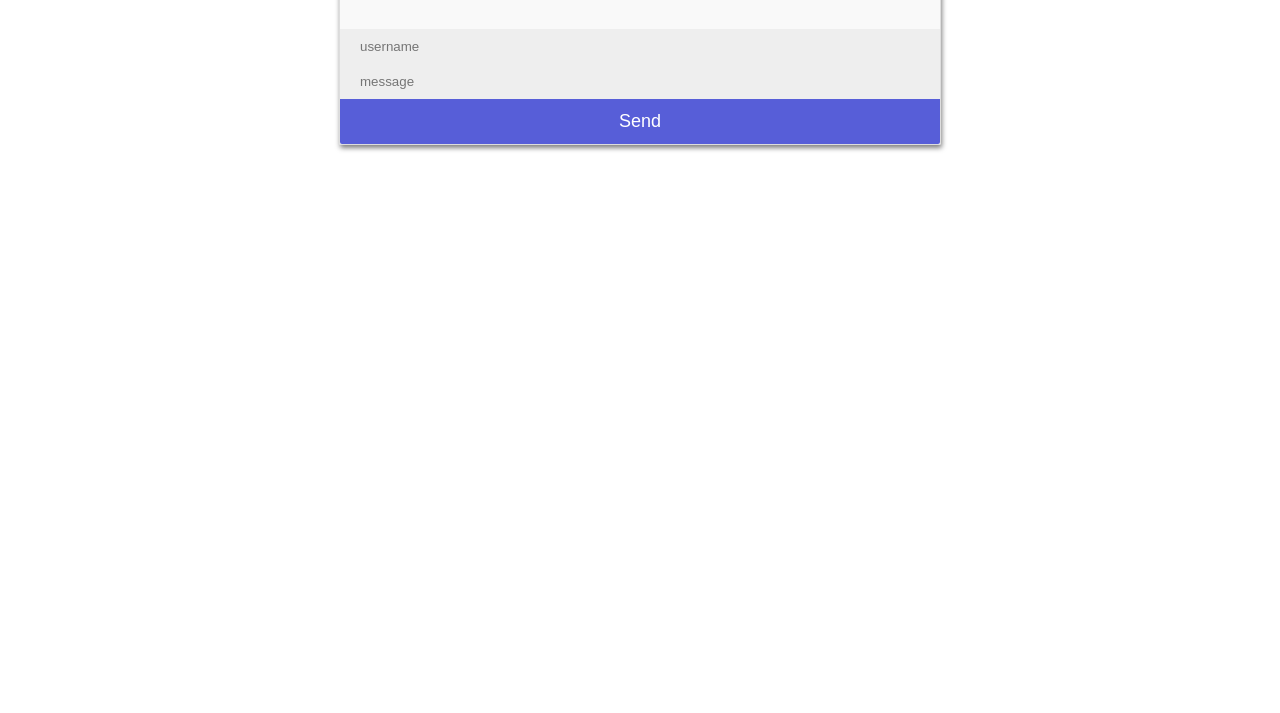
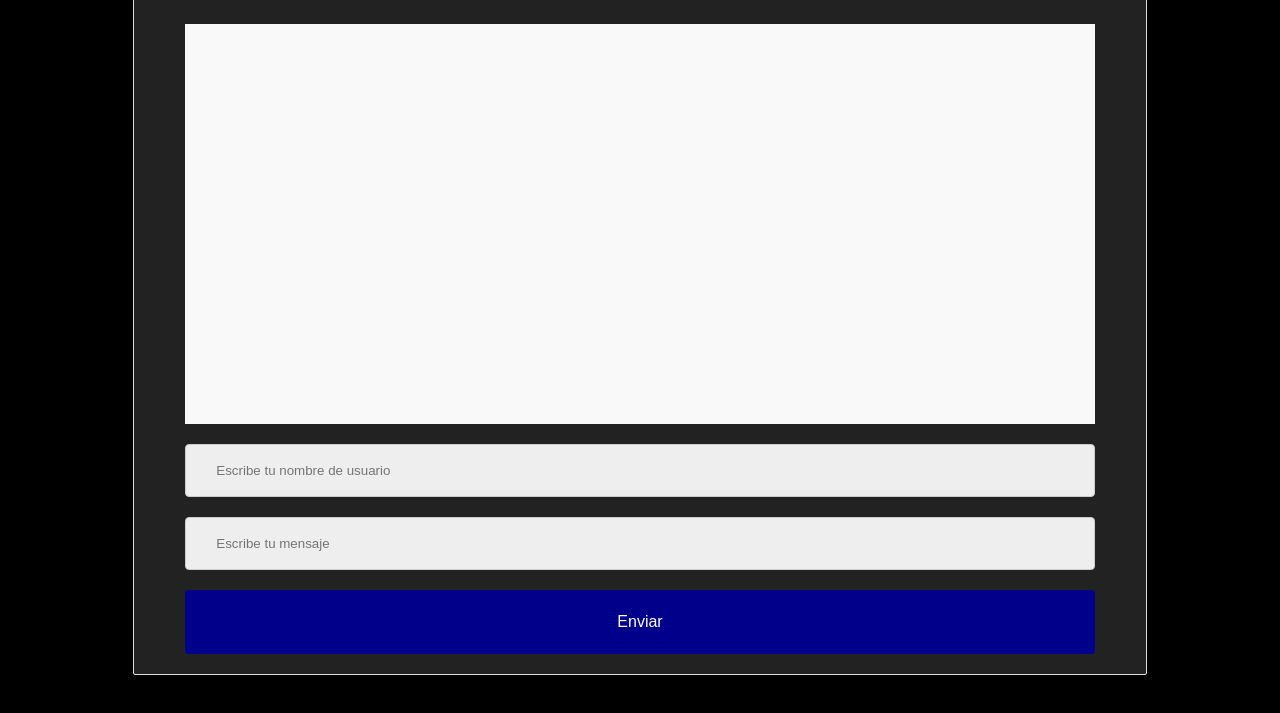
Before and after one commit to bustamanter18/hard-beat-radio, a website: page public/index.html in a window 1280 px wide. Shown: the part 402-1115 px from the top of the page. Before the commit the page ends 800 px from the top, so only its background shows below. Drawn offline with nearby package versions, Linux system fonts and the light colour scheme; no server answers.

Commit message:
make it better

```diff
--- a/public/estilos.css
+++ b/public/estilos.css
@@ -72,30 +72,36 @@ label
 }
 input
 {
-  width: 100%;
+  width: 90%;
   height:4em;
-  padding: 12px 20px;
-  margin: 8px 0;
-  size:56px;
-  display: inline-block;
+  padding: 2% 3%;
+  margin-left: auto;
+  margin-right: auto;
+  margin-top:20px;
   border: 1px solid #ccc;
   border-radius: 4px;
   box-sizing: border-box;
+  background: #eee;
+  display: block;
 }
-
 input[type=submit] {
-  width:100%;
-  background-color: #4CAF50;
+  width:90%;
+  height: 4em;
+  font-size: 1em;
+  background-color:darkblue;
   color: white;
-  padding: 12px 20px;
-  margin: 8px 0;
+  padding: 1% 3%;
+  margin-left: auto;
+ 	margin-right: auto;
+ 	margin-bottom: 20px;
   border: none;
   border-radius: 4px;
   cursor: pointer;
 }
 
 input[type=submit]:hover {
-  background-color: #45a049;
+  background-color:lightblue;
+  color: black;
 }
 /*-----------------------------------------CHAT---------------------------------------------->*/
 #chat
--- a/public/index.html
+++ b/public/index.html
@@ -2,22 +2,31 @@
 <html lang="en">
 <head>
   <meta charset="UTF-8">
-  <title>Chat App</title>
+  <title>Hard Beat Radio</title>
    <link href="https://fonts.googleapis.com/css?family=Nunito" rel="stylesheet">
    <link rel="stylesheet" href="styles.css">
+   <link rel="stylesheet" href="estilos.css">
+   <meta name="viewport" content="width=device-width, initial-scale=1.0">
+   <!--https://freeuk17.listen2myradio.com/records/radiouser3134049/record.mp3>-->
 </head>
 <body>
-
+  <header>
+    <h1>HARD BEAT RADIO</h1>
+  </header>
+  <audio id="audio" controls height="300px" >
+    <source src="https://freeuk24.listen2myradio.com/live.mp3?typeportmount=s1_27317_stream_83450998">
+  </audio>
   <div id="chatContainer">
+    <h2>CHAT</h2>
     <div id="chatWindow">
       <div id="output"></div>
       <div id="actions"></div>
     </div>
     <!-- user and message -->
     <form id="form">
-      <input id="username" type="text" placeholder="username">
-      <input id="message" type="text" placeholder="message">
-      <button id="send">Send</button>
+      <input id="username" type="text" placeholder="Escribe tu nombre de usuario">
+      <input id="message" type="text" placeholder="Escribe tu mensaje">
+      <input type="submit" name="enviar" value="Enviar">
     </form>
   </div>
 
--- a/public/styles.css
+++ b/public/styles.css
@@ -3,8 +3,10 @@ body {
 }
 
 #chatContainer {
-  max-width: 600px;
+  display: block;
+  width: 80%;
   margin: 30px auto;
+  background-color: #222;
   border: 1px solid #ddd;
   box-shadow: 1px 3px 5px rgba(0, 0, 0, .5);
   border-radius: 2px;
@@ -12,11 +14,23 @@ body {
 
 #chatWindow {
   height: 400px;
+  width: 90%;
+  margin-left: auto;
+  margin-right: auto;
   overflow: auto;
   background: #f9f9f9;
 }
+#form
+{
+  width:100%;
+}
+#output
+{
+  display: block;
+}
 
 #output p {
+  display: block;
   padding: 14px 0px;
   margin: 0 20px;
   border-bottom: 1px solid #e9e9e9;
@@ -28,18 +42,8 @@ body {
   padding: 14px 0;
   margin: 0 20px;
 }
-
-input {
-  padding: 10px 20px;
-  box-sizing: border-box;
-  border: 0;
-  background: #eee;
-  display: block;
-  width: 100%;
-}
-
 button {
-  background: #575ed8;
+  /*background: #575ed8;*/
   color: #fff;
   font-size: 18px;
   border: 0;
```
